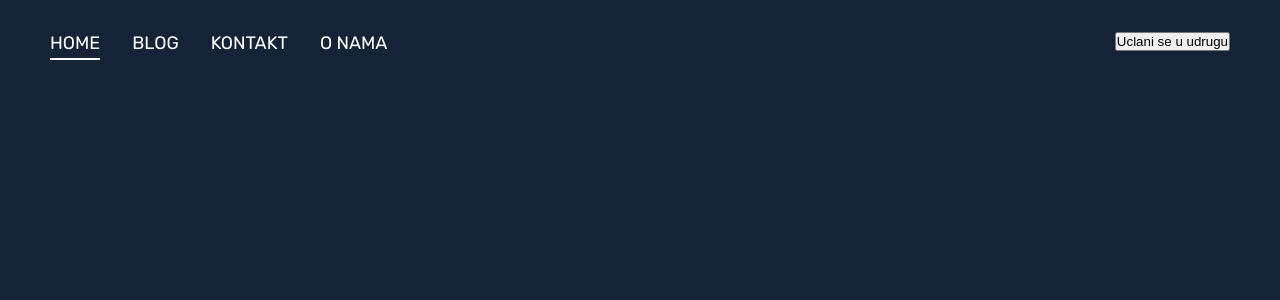
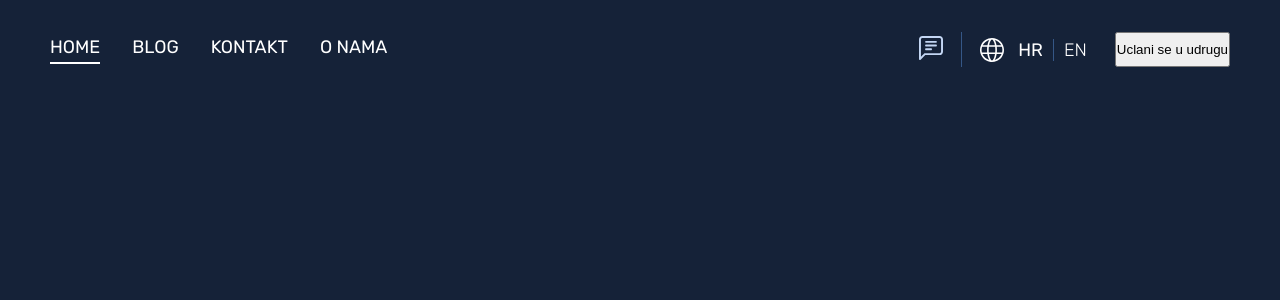
Before and after one commit to tsertic/hei_v2, a Next.js app: page / in a window 1280 px wide. Shown: the top 300 px of the page. Built offline with nearby package versions, Linux system fonts and the light colour scheme.

Commit message:
feat: desktopnavigation styles improved

```diff
--- a/components/Layout/Navigation/DesktopNavigation/DesktopNavigation.tsx
+++ b/components/Layout/Navigation/DesktopNavigation/DesktopNavigation.tsx
@@ -35,7 +35,15 @@ export const DesktopNavigation = () => {
           />
         ))}
       </ul>
-      <div className="cta-container">
+      <div className={styles["cta-container"]}>
+        <div className={styles["feedback-container"]}>
+          <img src="/assets/images/feedback-icon.svg" alt="fedback icon" />
+        </div>
+        <div className={styles["language-container"]}>
+          <img src="/assets/images/lang-icon.svg" alt="globe icon" />
+          <span className={styles["selected-lang"]}>HR</span>
+          <span>EN</span>
+        </div>
         <button>Uclani se u udrugu</button>
       </div>
     </nav>
--- a/components/Layout/Navigation/Navigation.module.scss
+++ b/components/Layout/Navigation/Navigation.module.scss
@@ -4,6 +4,7 @@
   max-width: 1200px;
   margin: 0 auto;
   display: flex;
+  align-items: center;
   justify-content: space-between;
   padding: 3.2rem 1rem;
 }
@@ -33,3 +34,28 @@
     border-bottom: 2px solid $color-light;
   }
 }
+
+.cta-container {
+  display: flex;
+
+  .language-container {
+    padding: 0 1.4rem;
+    margin: 0 1.4rem;
+    display: flex;
+    justify-content: center;
+    align-items: center;
+    @include linkFontLight;
+    border-left: 1px solid $color-primary-300;
+    span {
+      margin-left: 1rem;
+      cursor: pointer;
+    }
+    span:last-child {
+      padding-left: 1rem;
+      border-left: 1px solid $color-primary-300;
+    }
+    .selected-lang {
+      @include linkFontRegular;
+    }
+  }
+}
```
Also changed, not shown: public/assets/images/feedback-icon.svg (renamed from public/assets/images/contact-icon.svg).
